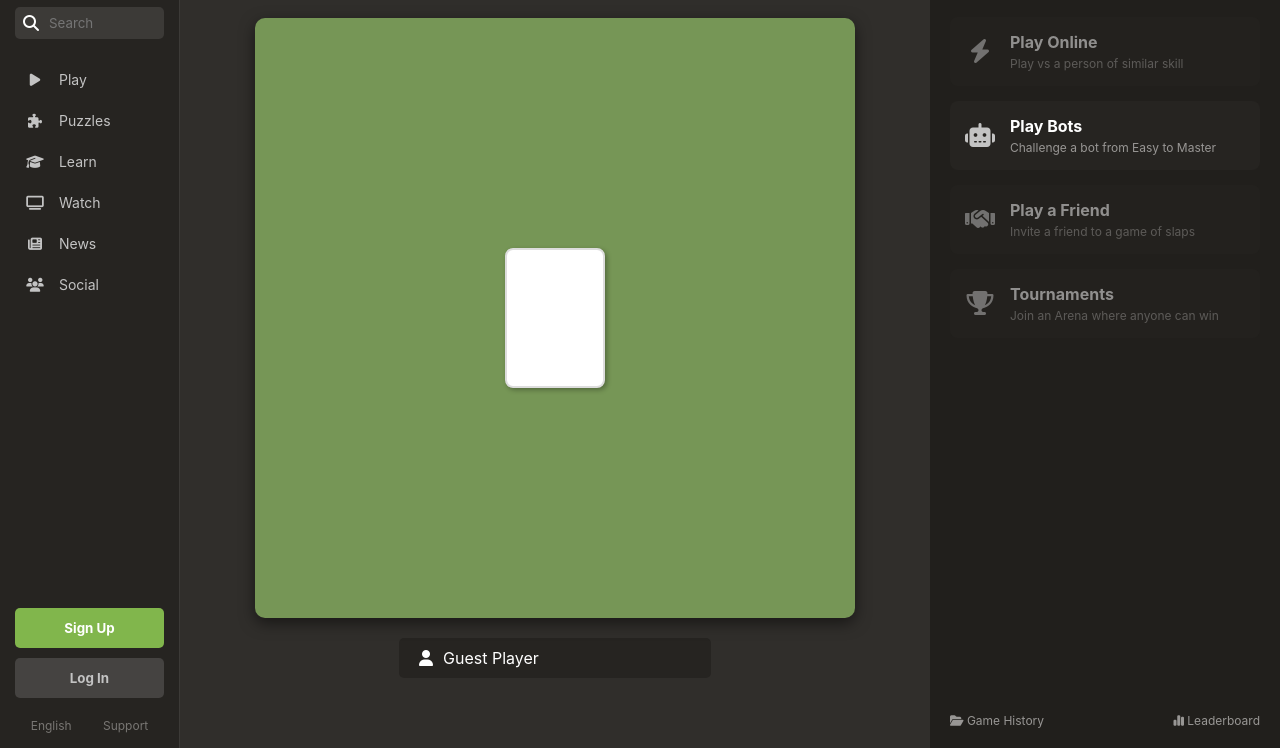
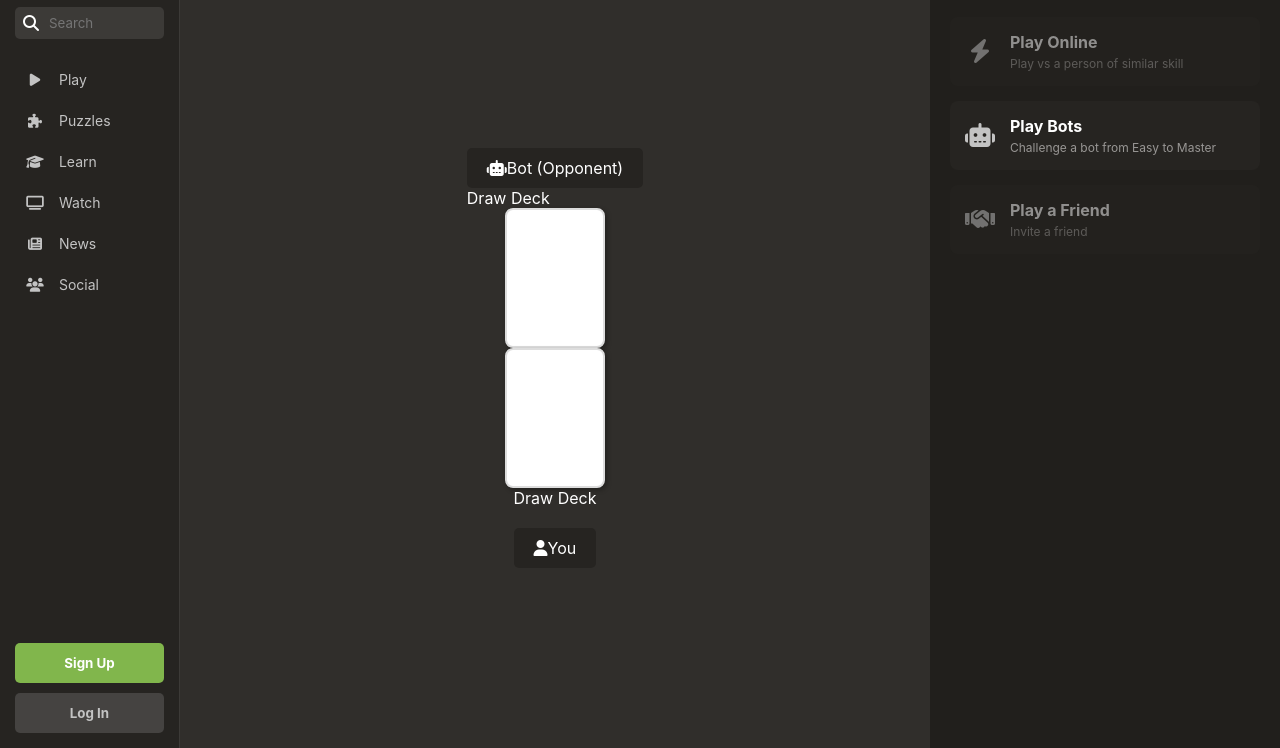
Before and after one commit to george31GA31/SlapsGame, a plain HTML site: page index.html in a window 1280 px wide. Shown: the part 52-800 px from the top of the page. Drawn offline with Linux system fonts and the light colour scheme.

Commit message:
index.html

```diff
--- a/index.html
+++ b/index.html
@@ -3,7 +3,7 @@
 <head>
     <meta charset="UTF-8">
     <meta name="viewport" content="width=device-width, initial-scale=1.0">
-    <title>Slaps.com - Play Online</title>
+    <title>Slaps.GG - Play Online</title>
     <link rel="stylesheet" href="style.css">
     <link rel="stylesheet" href="https://cdnjs.cloudflare.com/ajax/libs/font-awesome/6.4.0/css/all.min.css">
 </head>
@@ -32,24 +32,61 @@
                 <button class="btn-signup">Sign Up</button>
                 <button class="btn-login">Log In</button>
             </div>
-
-            <div class="bottom-links">
-                <span>English</span>
-                <span>Support</span>
-            </div>
         </nav>
 
         <main class="center-stage">
-            <div class="game-preview">
-                <div class="slaps-table-visual">
-                    <div class="center-pile"></div>
+
+            <div class="player-area opponent">
+                <div class="player-info">
+                    <i class="fa-solid fa-robot"></i> <span>Bot (Opponent)</span>
+                </div>
+
+                <div class="cards-layout top-layout">
+                    <div class="deck-slot">
+                        <div class="card-back"></div>
+                        <span class="label">Draw Deck</span>
+                    </div>
+
+                    <div class="foundation-container">
+                        <div class="foundation-slot" id="opp-found-4"></div>
+                        <div class="foundation-slot" id="opp-found-3"></div>
+                        <div class="foundation-slot" id="opp-found-2"></div>
+                        <div class="foundation-slot" id="opp-found-1"></div>
+                    </div>
                 </div>
             </div>
 
-            <div class="player-info">
-                <i class="fa-solid fa-user"></i>
-                <input type="text" id="nickname" value="Guest Player">
+
+            <div class="play-area">
+                <div class="boundary-line"></div>
+                <div class="center-piles-container">
+                    <div class="center-pile" id="center-pile-left"></div>
+                    <div class="center-pile" id="center-pile-right"></div>
+                </div>
             </div>
+
+
+            <div class="player-area player">
+
+                <div class="cards-layout bottom-layout">
+                    <div class="foundation-container">
+                        <div class="foundation-slot" id="player-found-4"></div>
+                        <div class="foundation-slot" id="player-found-3"></div>
+                        <div class="foundation-slot" id="player-found-2"></div>
+                        <div class="foundation-slot" id="player-found-1"></div>
+                    </div>
+
+                    <div class="deck-slot" id="player-draw-deck">
+                        <div class="card-back"></div>
+                        <span class="label">Draw Deck</span>
+                    </div>
+                </div>
+
+                <div class="player-info">
+                    <i class="fa-solid fa-user"></i> <span>You</span>
+                </div>
+            </div>
+
         </main>
 
         <aside class="action-panel">
@@ -58,7 +95,6 @@
             </div>
 
             <div class="action-cards">
-
                 <div class="card disabled">
                     <div class="card-icon"><i class="fa-solid fa-bolt"></i></div>
                     <div class="card-text">
@@ -79,23 +115,9 @@
                     <div class="card-icon"><i class="fa-solid fa-handshake"></i></div>
                     <div class="card-text">
                         <h3>Play a Friend</h3>
-                        <p>Invite a friend to a game of slaps</p>
+                        <p>Invite a friend</p>
                     </div>
                 </div>
-
-                <div class="card disabled">
-                    <div class="card-icon"><i class="fa-solid fa-trophy"></i></div>
-                    <div class="card-text">
-                        <h3>Tournaments</h3>
-                        <p>Join an Arena where anyone can win</p>
-                    </div>
-                </div>
-
-            </div>
-
-            <div class="footer-links">
-                <span><i class="fa-solid fa-folder-open"></i> Game History</span>
-                <span><i class="fa-solid fa-chart-simple"></i> Leaderboard</span>
             </div>
         </aside>
 
```
